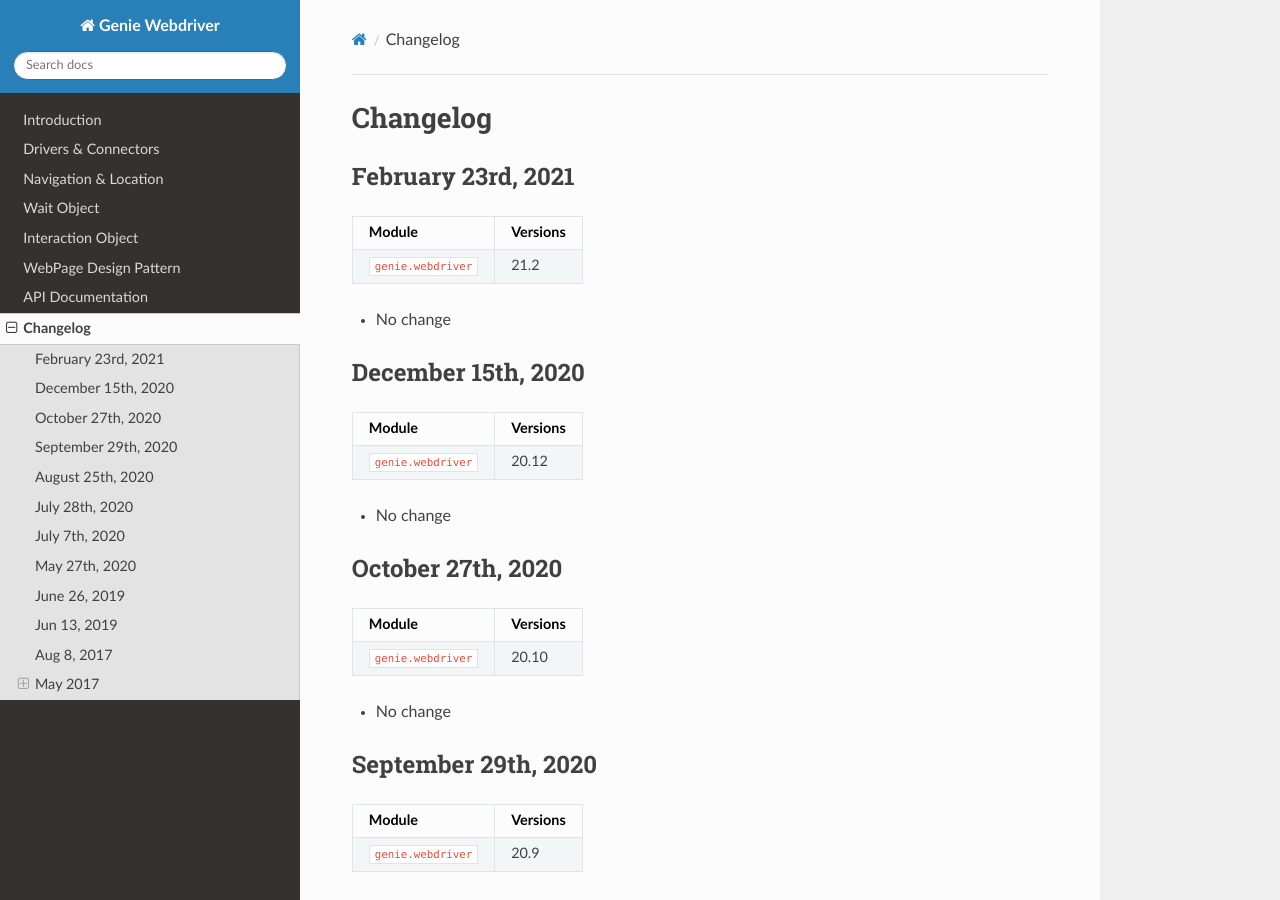
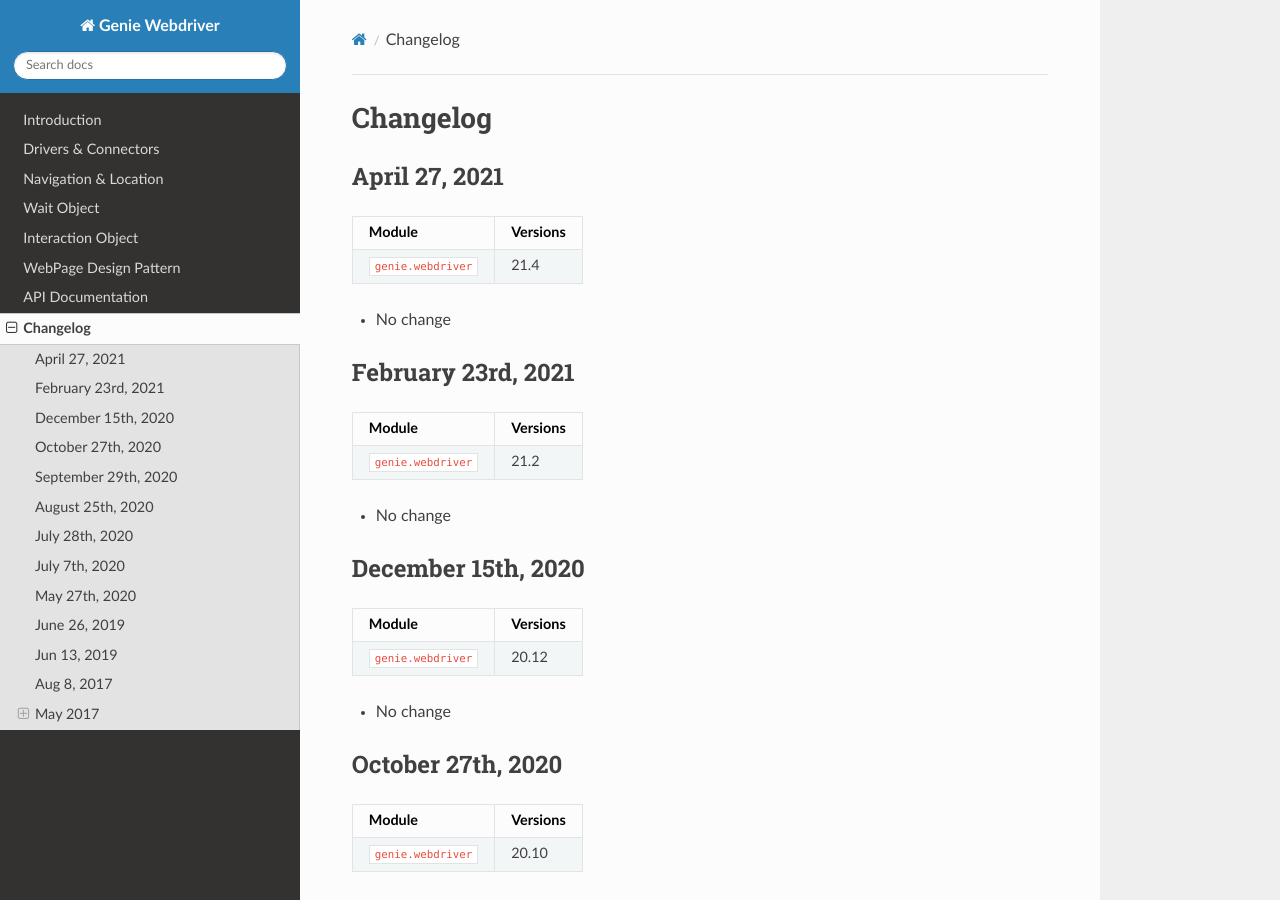
Before and after one commit to CiscoTestAutomation/geniewebdriver, a Sphinx documentation site: the page built from docs/changelog/index.rst, in a window 1280 px wide and 900 px high. Built offline with Sphinx 7.4.7 and the Read the Docs theme 2.0.0, drawn with Linux system fonts in a browser that asks for light colours.

Commit message:
release 21.4 changelogs

```diff
--- a/docs/changelog/index.rst
+++ b/docs/changelog/index.rst
@@ -1,5 +1,16 @@
 Changelog
 =========
+
+April 27, 2021
+-------------------
+
++-------------------------------+-------------------------------+
+| Module                        | Versions                      |
++===============================+===============================+
+| ``genie.webdriver``           | 21.4                          |
++-------------------------------+-------------------------------+
+
+- No change
 
 February 23rd, 2021
 -------------------
```
